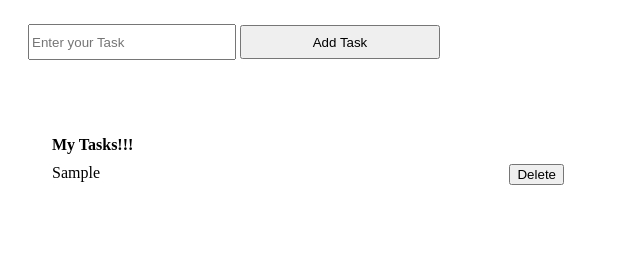
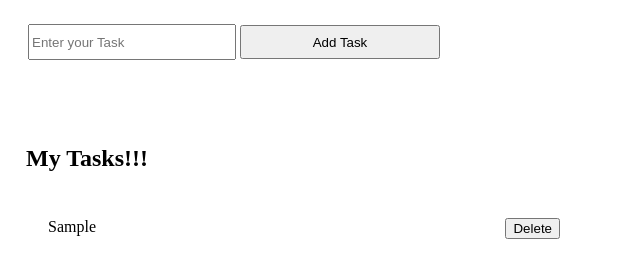
Before and after one commit to Jwaallaa/TodoApp, a plain HTML site: page index.html in a window 1280 px wide. Both pictures are taken after typing "Sample" into the empty fields and a click on the button "Add Task". Shown: the part 96-374 px from the top of the page, without its empty margins (0-640 px from the left). Drawn offline with Linux system fonts and the light colour scheme.

Commit message:
added localstorage functionality

```diff
--- a/app.js
+++ b/app.js
@@ -3,31 +3,83 @@ let btn = document.querySelector("#btn");
 let input = document.querySelector("input");
 let form = document.querySelector("form");
 
+let todos;
+
+const getTodos = () => {
+  const todos = localStorage.getItem("todos");
+  return todos ? JSON.parse(todos) : [];
+};
+
+const saveTodos = (todos) => {
+    localStorage.setItem("todos", JSON.stringify(todos));
+  };
+
+const initialfetch = ()=>{
+    todos = getTodos();
+    ul.innerHTML = "";
+    todos.forEach((todo) => {
+        const li = document.createElement("li");
+        li.textContent = todo.task;
+        li.id = todo.id;
+        ul.appendChild(li)
+        let delbtn = document.createElement("button");
+
+    delbtn.textContent = "Delete";
+    li.append(delbtn);
+
+    input.value = "";
+})
+
+}
+
+initialfetch()
+
+const addTodo = (newTodo) => {
+  const todos = getTodos();
+
+  todos.push(newTodo);
+  saveTodos(todos);
+  initialfetch()
+};
+
+const deleteTodo = (id) => {
+  const todos = getTodos();
+  const updatedTodos = todos.filter((todo) => todo.id !== id);
+  saveTodos(updatedTodos);
+  initialfetch()
+};
+
 form.addEventListener("submit", (e) => {
   e.preventDefault();
-})
+});
 
 ul.addEventListener("click", (e) => {
-    e.stopPropagation();
-    e.target.parentNode.remove();
-})
-
+    if (e.target.tagName === "BUTTON") {
+      const li = e.target.parentNode;
+      deleteTodo(Number(li.id)); // Ensure ID is treated as a number
+      li.remove(); // Remove the list item from the DOM
+    }
+  });
 btn.addEventListener("click", () => {
-    let value = input.value.trim();
-    if (value.length > 0) {
-
+  let task = input.value.trim();
+  if (task.length > 0) {
+    const id = Date.now();
+    const newTodo = {
+        id, // Unique ID based on timestamp
+        task
+      };
     let li = document.createElement("li");
-        li.textContent = value;
+    li.textContent = task;
+    li.id = id;
     ul.appendChild(li);
+    addTodo(newTodo);
 
     let delbtn = document.createElement("button");
 
     delbtn.textContent = "Delete";
     li.append(delbtn);
 
-
     input.value = "";
 
   }
-
-})
+});
--- a/index.html
+++ b/index.html
@@ -13,10 +13,8 @@
         <input type="text" placeholder="Enter your Task">
         <button id="btn">Add Task</button>
     </form>
+    <h3> My Tasks!!!</h3>
     <ul>
-        <li>
-            <b>My Tasks!!!</b>
-        </li>
     </ul>
     </div>
     <script src="app.js"></script>
--- a/style.css
+++ b/style.css
@@ -9,6 +9,10 @@
 h1{
     font-size: 2rem;
     text-decoration: underline;
+    margin: 30px 18px;
+}
+h3{
+    font-size: 1.5rem;
     margin: 30px 18px;
 }
 
@@ -28,7 +32,7 @@ form{
 
 li{
     display: flex;
-    padding: 5px 4px ;
+    /* padding: 5px 4px ; */
     width: 40Vw;
     justify-content: space-between;
 }
```
Lines whose indentation alone changed are shown as unchanged.
